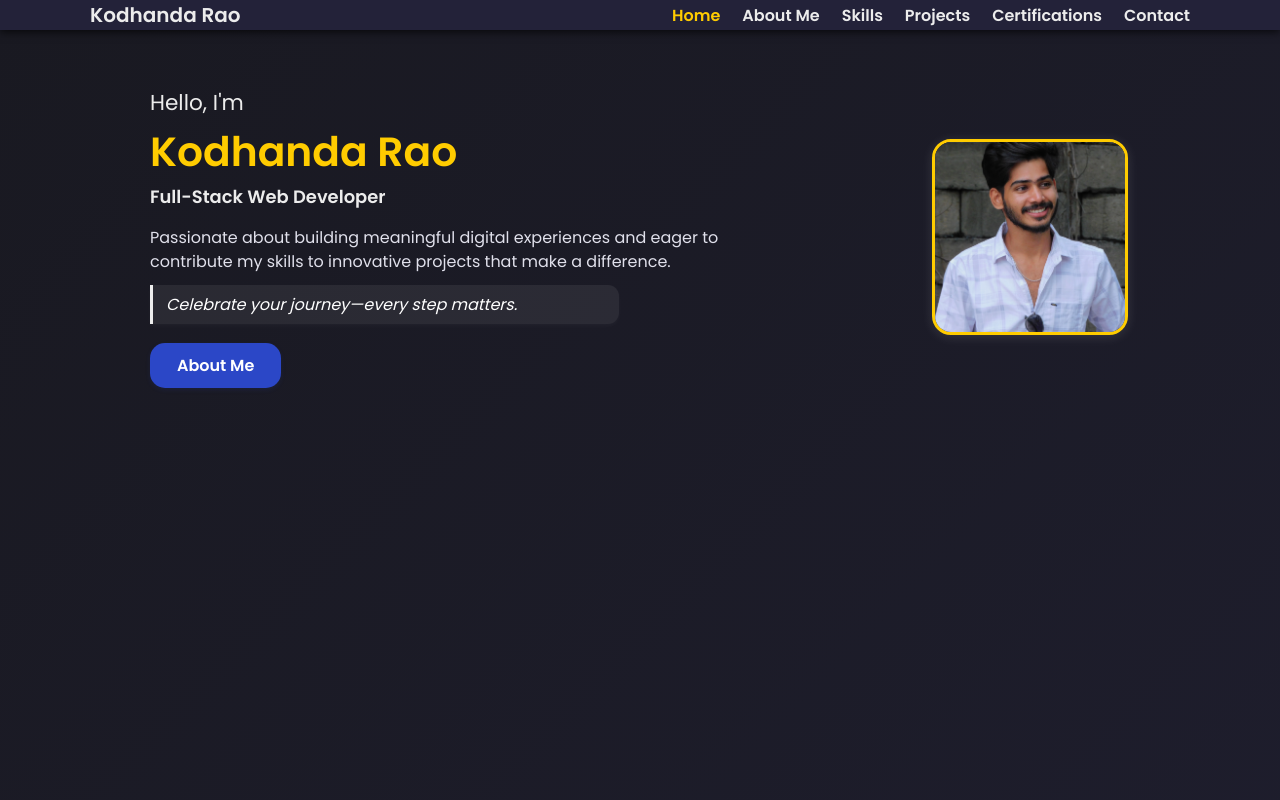
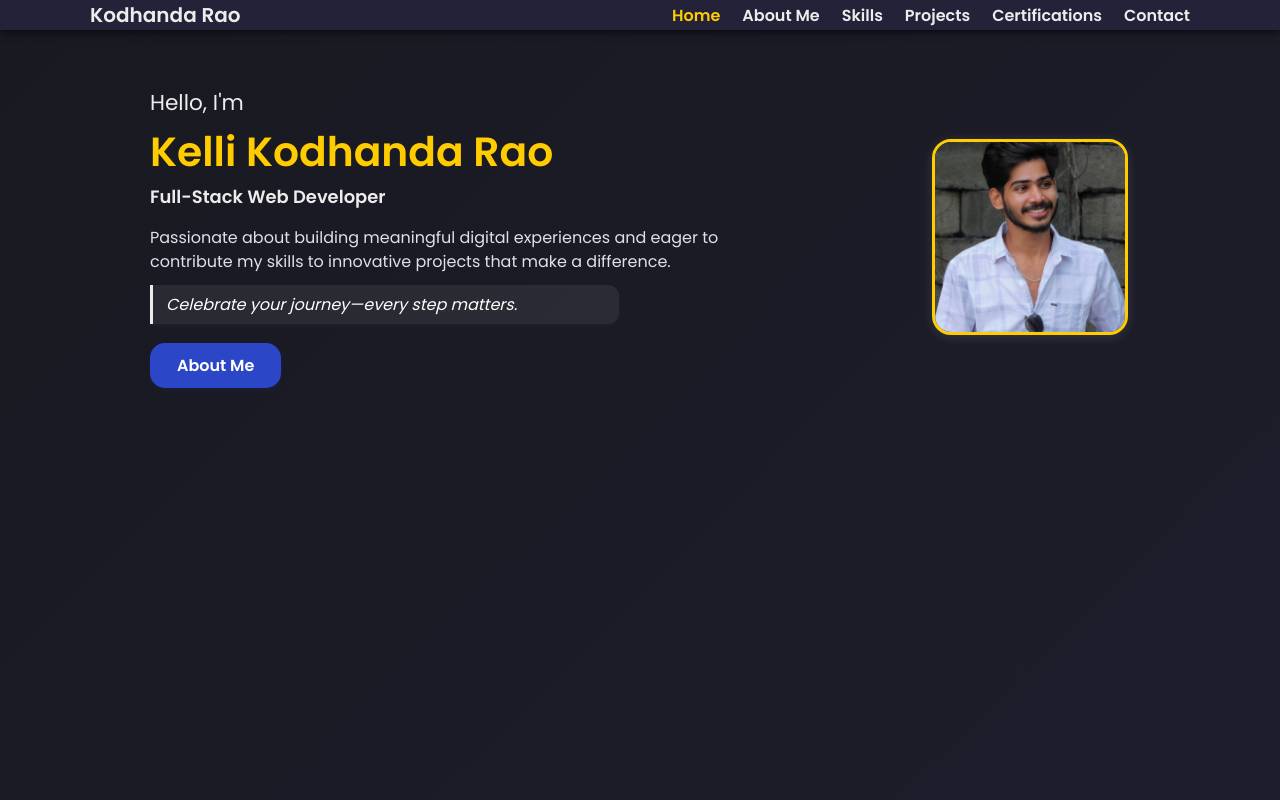
Before and after one commit to rocky-1223/my-portfolio, a plain HTML site: page index.html in a window 1280 px wide. Shown: the top 800 px of the page. Drawn offline with Linux system fonts and the light colour scheme.

Commit message:
Update index.html

```diff
--- a/index.html
+++ b/index.html
@@ -32,7 +32,7 @@
           <div class="hero-content hero-flex">
             <div class="hero-left">
               <h1>Hello, I'm</h1>
-              <h2>Kodhanda Rao</h2>
+              <h2>Kelli Kodhanda Rao</h2>
               <h3>Full-Stack Web Developer</h3>
               <p class="hero-desc">Passionate about building meaningful digital experiences and eager to contribute my skills to innovative projects that make a difference.</p>
               <div id="quote-box" class="quote-box"></div>
```
